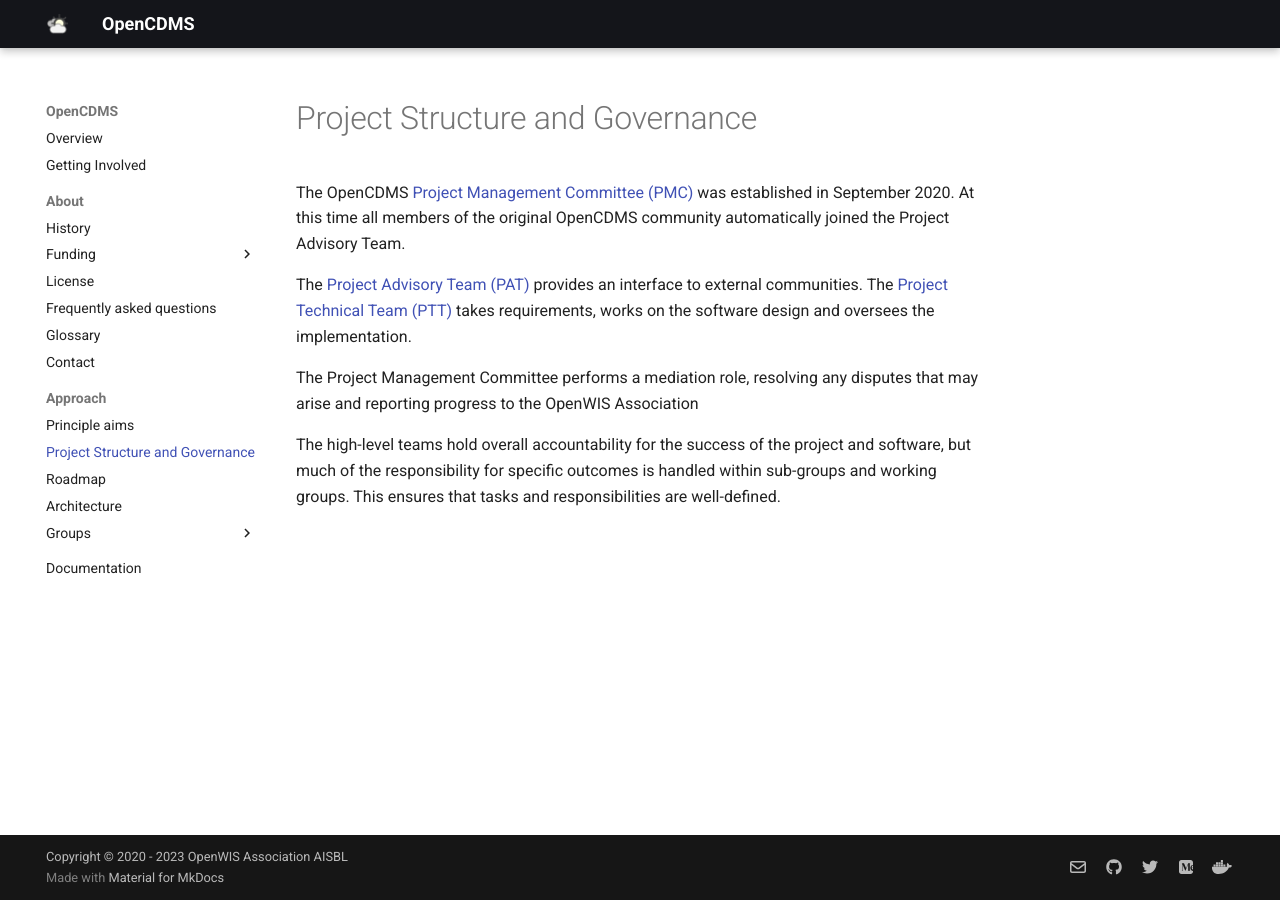
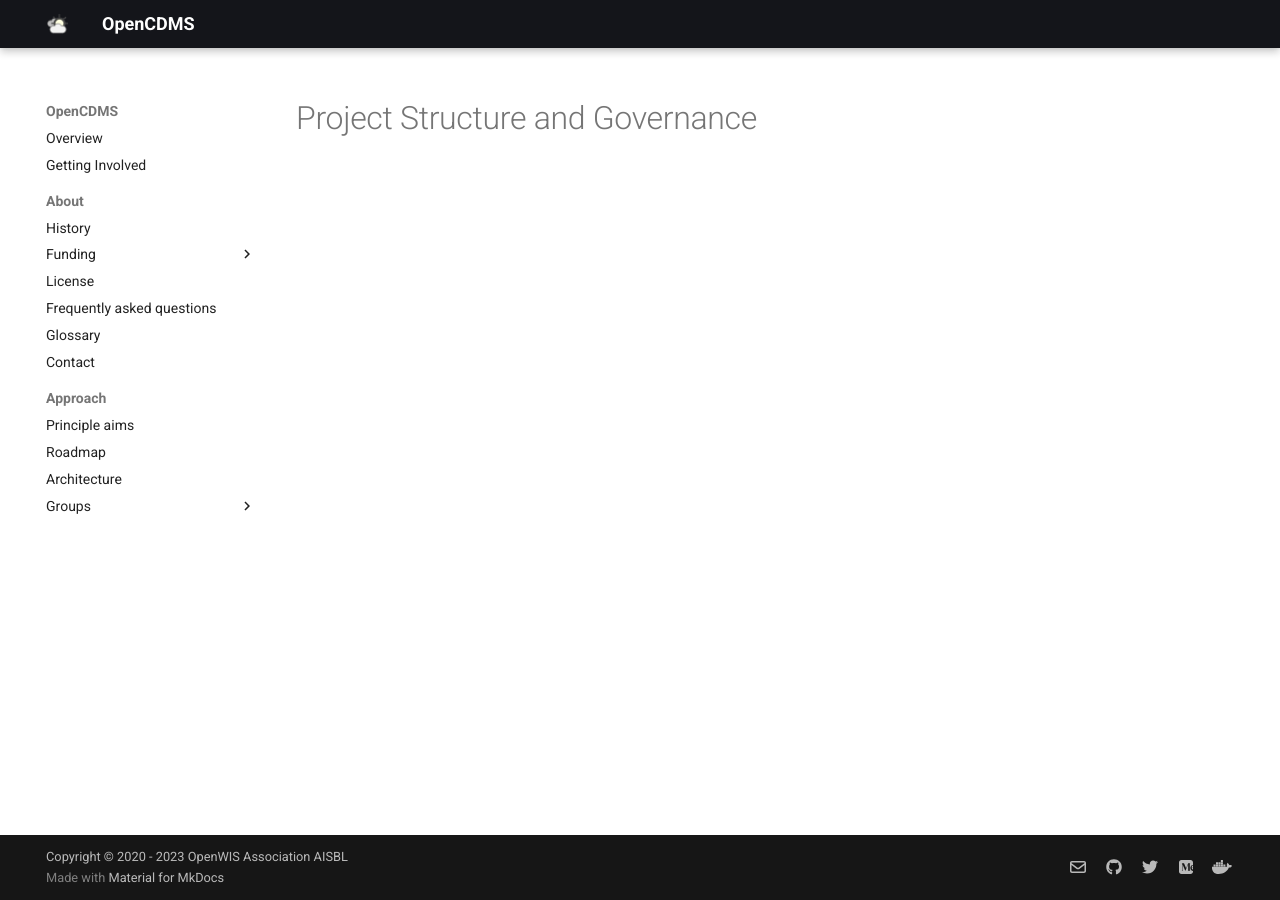
Before and after one commit to opencdms-project/opencdms.org, an MkDocs documentation site: the page built from docs/approach/governance.md, in a window 1280 px wide. Built offline with MkDocs 1.6.1 and Material for MkDocs 9.7.7, drawn with Linux system fonts in a browser that asks for light colours; some of the changed lines change nothing that is shown.

Commit message:
Governance section temporarily removed (same info in groups section)

```diff
--- a/docs/approach/governance.md
+++ b/docs/approach/governance.md
@@ -1,14 +1,18 @@
 # Project Structure and Governance
 
-<!-- TODO: add missing illustration, preferably using mermaid diagrams
-     https://squidfunk.github.io/mkdocs-material/reference/diagrams/#using-diagrams -->
+<!-- This page is currently disabled
+
+This section will be updated with an ascii art
+depiction of the governance structure, possibly
+using ditaa in plantuml
 
 The OpenCDMS [Project Management Committee (PMC)](/approach/groups/project-management-committee) was established in September 2020. At this time all members of the original OpenCDMS community automatically joined the Project Advisory Team.
 
 The [Project Advisory Team (PAT)](/approach/groups/project-advisory-team) provides an interface to external communities. The [Project Technical Team (PTT)](/approach/groups/project-technical-team) takes requirements, works on the software design and oversees the implementation.
 
-The Project Management Committee performs a mediation role, resolving any disputes that may arise and reporting progress to the OpenWIS Association <!-- TODO: see Figure above -->
+The Project Management Committee performs a mediation role, resolving any disputes that may arise and reporting progress to the OpenWIS Association
 
 The high-level teams hold overall accountability for the success of the project and software, but much of the responsibility for specific outcomes is handled within sub-groups and working groups. This ensures that tasks and responsibilities are well-defined.
 
+-->
 <!-- TODO add link to project charter -->
--- a/mkdocs.yml
+++ b/mkdocs.yml
@@ -54,7 +54,7 @@ nav:
     - Contact: about/contact.md
   - Approach:
     - approach/principle-aims.md
-    - approach/governance.md
+    # - approach/governance.md
     - approach/roadmap.md
     - approach/architecture.md
     - Groups:
@@ -62,4 +62,3 @@ nav:
       - approach/groups/project-advisory-team.md
       - approach/groups/project-standards-team.md
       - approach/groups/project-technical-team.md
-  - Documentation: documentation/temporary-page.md
```
